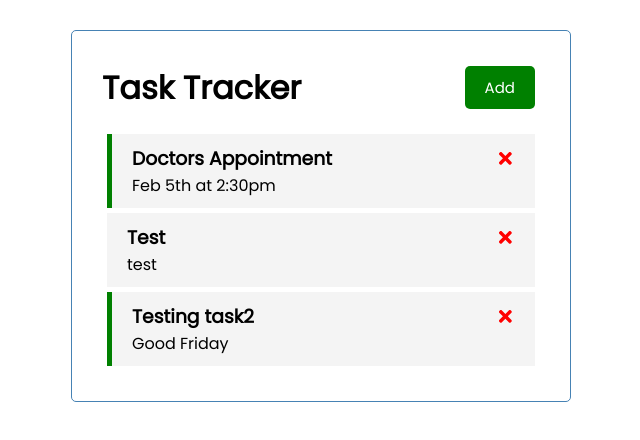
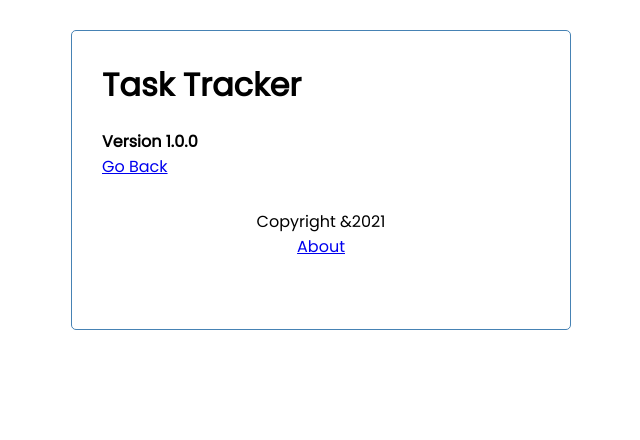
Before and after one commit to mayakaconard/react-task-tracker, a React (Create React App) app: page /about in a window 1280 px wide. Shown: the top 440 px of the page, without its empty margins (319-959 px from the left). Built offline with nearby package versions, Linux system fonts and the light colour scheme; data requests are answered from the project's data file.

Commit message:
Completed Routing using react-router-dom

```diff
--- a/package.json
+++ b/package.json
@@ -10,6 +10,7 @@
     "react": "^17.0.2",
     "react-dom": "^17.0.2",
     "react-icons": "^4.2.0",
+    "react-router-dom": "^5.2.0",
     "react-scripts": "4.0.3",
     "web-vitals": "^1.0.1"
   },
--- a/src/App.js
+++ b/src/App.js
@@ -1,8 +1,11 @@
 
 import { useState, useEffect } from 'react'
+import { BrowserRouter as Router, Route } from 'react-router-dom'
 import Header from './components/Header'
 import Tasks from './components/Tasks'
 import AddTask from './components/AddTask'
+import Footer from './components/Footer'
+import About from './components/About'
 const App = () =>
 {
   // Toggle the addTask form
@@ -93,12 +96,22 @@
 
 
   return (
-    <div className="container">
+    <Router>
+      <div className="container">
 
-      <Header onAdd={() => setShowAddTask(!showAddTask)} showAdd={showAddTask} />
-      {showAddTask && <AddTask onAdd={addTask} />}
-      {tasks.length > 0 ? <Tasks tasks={tasks} onDelete={deleteTask} onToggle={toggleReminder} /> : 'No task found!'}
-    </div>
+        <Header onAdd={() => setShowAddTask(!showAddTask)} showAdd={showAddTask} />
+
+        <Route path='/' exact render={(props) => (
+          <>
+            {showAddTask && <AddTask onAdd={addTask} />}
+            {tasks.length > 0 ? <Tasks tasks={tasks} onDelete={deleteTask} onToggle={toggleReminder} /> : 'No task found!'}
+
+          </>
+        )} />
+        <Route path='/about' component={About} />
+        <Footer />
+      </div>
+    </Router>
   );
 }
 
--- /dev/null
+++ b/src/components/About.js
@@ -0,0 +1,13 @@
+
+import {Link} from 'react-router-dom'
+const About = () =>
+{
+    return (
+        <div>
+            <h4>Version 1.0.0</h4>
+            <Link to='/'>Go Back</Link>
+        </div>
+    )
+}
+
+export default About
--- /dev/null
+++ b/src/components/Footer.js
@@ -0,0 +1,12 @@
+import { Link } from 'react-router-dom'
+const Footer = () =>
+{
+    return (
+        <footer>
+            <p>Copyright &2021 </p>
+            <Link to='/about'>About</Link>
+        </footer>
+    )
+}
+
+export default Footer
--- a/src/components/Header.js
+++ b/src/components/Header.js
@@ -1,17 +1,21 @@
 import PropTypes from 'prop-types'
 import Button from './Button'
+import { useLocation } from 'react-router-dom'
 const Header = ({ title, onAdd, showAdd }) =>
 {
+
 
     /*  const onClick = () =>
      {
          console.log('click')
      } */
+
+    const location = useLocation()
     return (
         <div>
             <header className='header'>
                 <h1>{title}</h1>
-                <Button text={showAdd ? 'Close' : 'Add'} color={showAdd ? 'red' : 'green'} onClick={onAdd} />
+                {location.pathname === '/' && <Button text={showAdd ? 'Close' : 'Add'} color={showAdd ? 'red' : 'green'} onClick={onAdd} />}
             </header>
         </div>
     )
```
Also changed, not shown: 2 other files (tests, documents, lock files or other folders).
